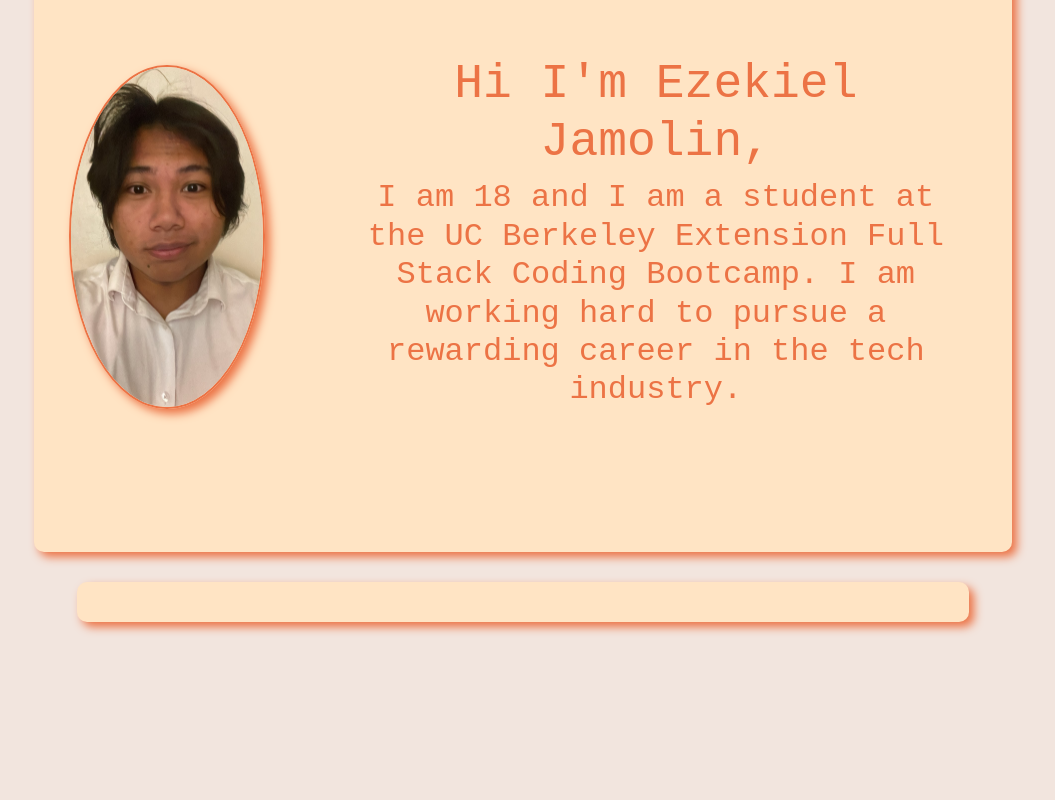
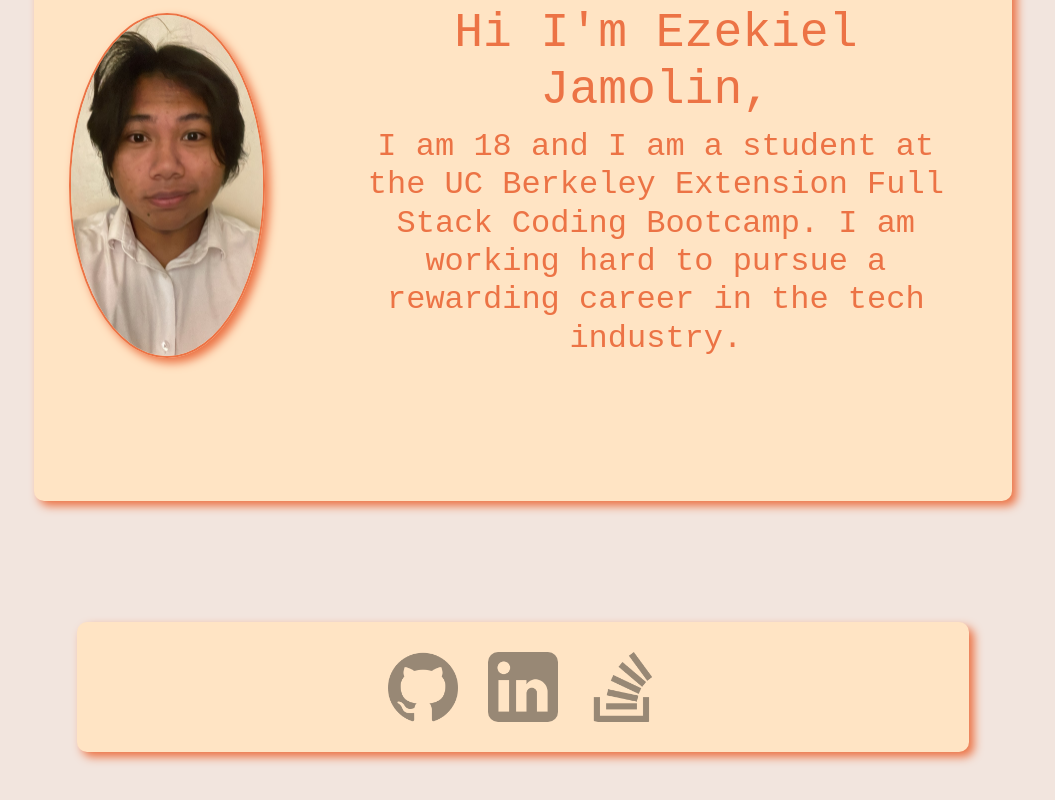
Before and after one commit to Ezekiel186/react-portfolio, a React (Vite) app: page / in a window 1280 px wide. Shown: the part 275-1075 px from the top of the page, without its empty margins (117-1172 px from the left). Before the commit the page ends 945 px from the top, so only its background shows below. Built offline with nearby package versions, Linux system fonts and the light colour scheme.

Commit message:
added footer with working links

```diff
--- a/index.html
+++ b/index.html
@@ -12,6 +12,11 @@
     <script type="module" src="/src/main.jsx"></script>
   </body>
   <footer>
+    <div>
+    <a href="https://github.com/Ezekiel186"> <img src="public/images/github.png" alt="github-logo"></a>
+    <a href="https://www.linkedin.com/in/ezekiel-jamolin-747150291/"> <img src="public/images/linkedin.png" alt="linkedin-logo"></a>
+    <a href="https://stackoverflow.com/users/23019729/ezekiel-jamolin"> <img src="public/images/stackoverflow.png" alt="stackoverflow-logo"></a>
+  </div>
 </footer>
 <br />
 <br />
--- a/src/css/style.css
+++ b/src/css/style.css
@@ -64,7 +64,7 @@ header nav li {
 .me {
     margin: 10px;
     width: 95%;
-    margin-top: 15%;
+    margin-top: 10%;
     background-color: bisque;
     text-align: center;
     border-radius: 10px;
@@ -158,7 +158,6 @@ main h2 {
     bottom: 3%;
     left: 4%;
     text-align: center;
-    opacity: 0.2;
 }
 
 .card0 p {
@@ -167,6 +166,27 @@ main h2 {
     margin: 0;
     margin-top: 20%;
     text-align: center;
+    pointer-events: none;
+}
+
+/* contact info */
+
+footer {
+    background-color: var(--main);
+    padding: 20px;
+    border-radius: 10px;
+    width: 80%;
+    margin: 0 auto;
+    margin-top: 10%;
+    display: flex;
+    justify-content: center;
+    align-items: center;
+}
+
+footer img {
+    height: 70px;
+    margin: 10px;
+    opacity: 0.4;
 }
 
 /* links styling */
@@ -182,42 +202,15 @@ main h2 {
     border-radius: 31px;
 }
 
+footer img:hover {
+    opacity: 1;
+}
+
+
 a:hover {
     color: var(--hover);
 }
 
-/* contact info */
-
-footer {
-    background-color: var(--main);
-    padding: 20px;
-    border-radius: 10px;
-    width: 80%;
-    margin: 0 auto;
-    margin-top: 20px;
-    display: flex;
-    justify-content: center;
-    align-items: center;
-}
-
-.contact-container {
-    padding: 20px;
-    background-color: bisque;
-    width: 80%;
-    text-align: center;
-    justify-content: space-between;
-    align-items: center;
-    border-radius: 10px;
-}
-
-footer ul {
-    font-size: 16px;
-    list-style: none;
-}
-
-footer a {
-    color: var(--accent);
-}
 
 /* media queries */
 
```
Also changed, not shown: public/images/linkedin.png (added), public/images/stackoverflow.png (added).
